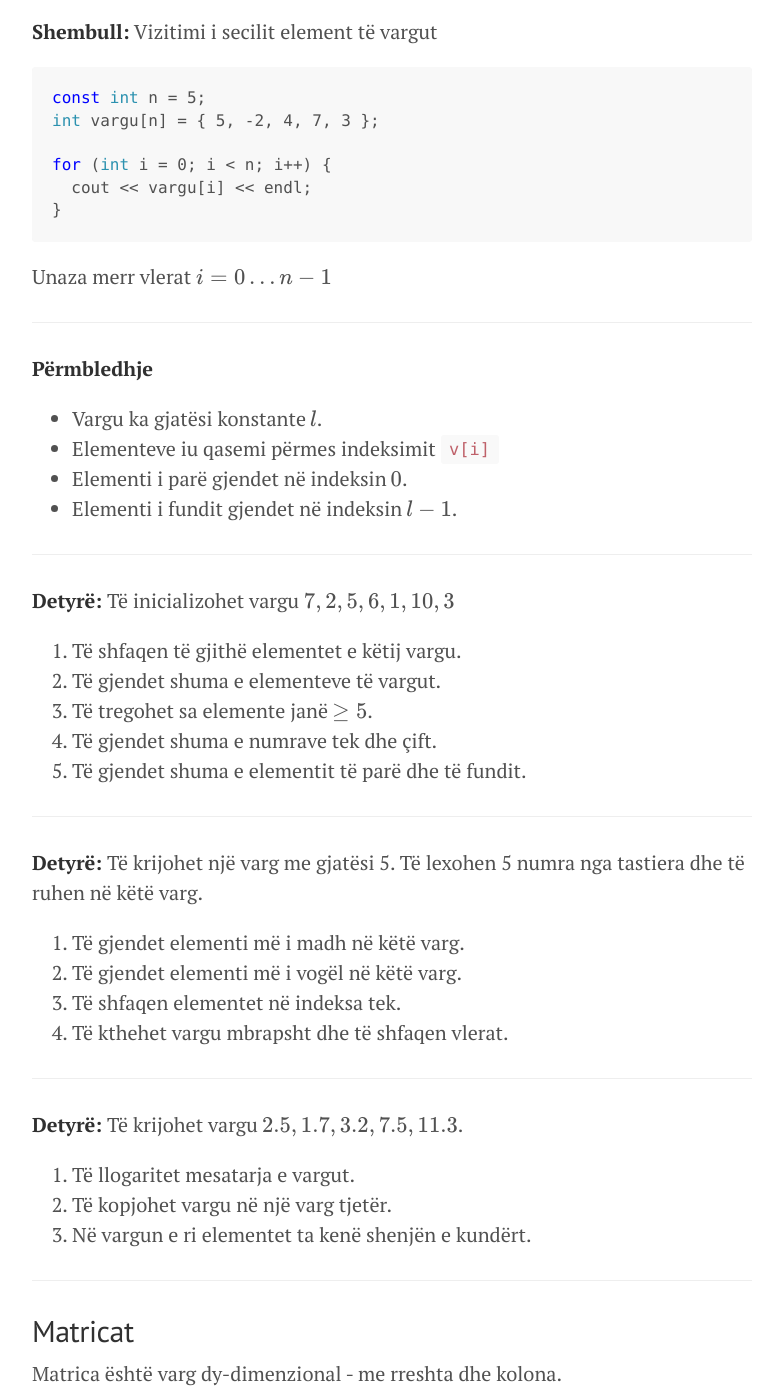
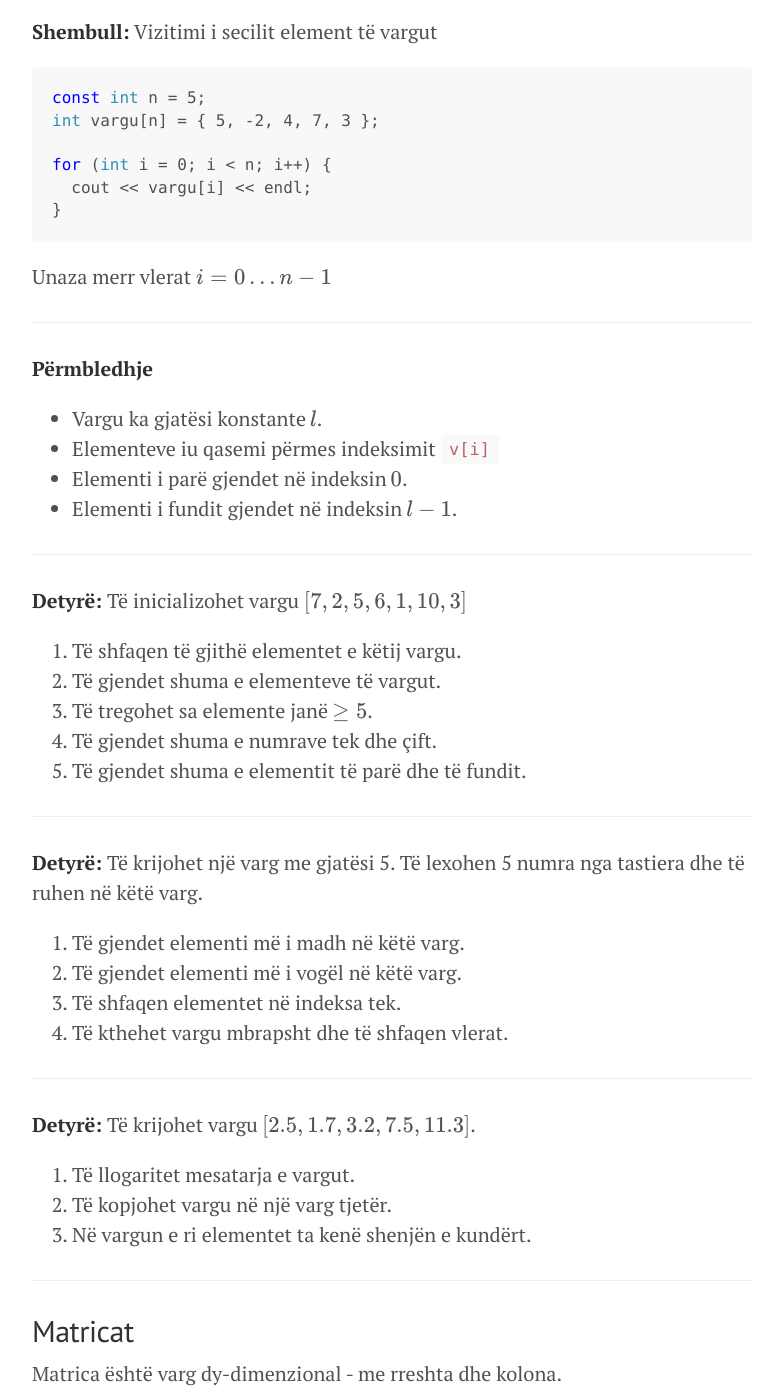
Before and after one commit to blerimrexha/edongashi.github.io, a Jekyll site: the page built from lendet/gjuhe-programuese/java6.md, in a window 1280 px wide and 1400 px high, scrolled down 2059 px. Shown: the whole window, without its empty margins (248-1031 px from the left). Built offline with Jekyll 4.4.1, drawn with Linux system fonts in a browser that asks for light colours; our own code applies the rules of GitHub Pages for plain Markdown files; formulas are drawn with MathJax 3; some of the changed text lies outside the part shown.

````diff
--- a/lendet/gjuhe-programuese/java6.md
+++ b/lendet/gjuhe-programuese/java6.md
@@ -37,7 +37,7 @@ Vargu është seri e vlerave të ndonjë tipi.
 int notat[4] = { 9, 10, 8, 7 };
 ```
 
-`notat` është varg i gjatësisë $4$ dhe është inicializuar me vlerat $ \{ 9, 10, 8, 7 \} $
+`notat` është varg i gjatësisë $4$ dhe është inicializuar me vlerat $[9, 10, 8, 7]$
 
 ---
 
@@ -84,7 +84,7 @@ for (int i = 0; i < n; i++) {
 }
 ```
 
-Unaza merr vlerat $i = \{0 \dots n-1\}$
+Unaza merr vlerat $i = 0 \dots n-1$
 
 ---
 
@@ -97,7 +97,7 @@ Unaza merr vlerat $i = \{0 \dots n-1\}$
 
 ---
 
-**Detyrë:** Të inicializohet vargu $\{7,2,5,6,1,10,3\}$
+**Detyrë:** Të inicializohet vargu $[7,2,5,6,1,10,3]$
 
 1. Të shfaqen të gjithë elementet e këtij vargu.
 2. Të gjendet shuma e elementeve të vargut.
@@ -116,7 +116,7 @@ Unaza merr vlerat $i = \{0 \dots n-1\}$
 
 ---
 
-**Detyrë:** Të krijohet vargu $\{2.5,1.7,3.2,7.5,11.3\}$.
+**Detyrë:** Të krijohet vargu $[2.5,1.7,3.2,7.5,11.3]$.
 
 1. Të llogaritet mesatarja e vargut.
 2. Të kopjohet vargu në një varg tjetër.
````
